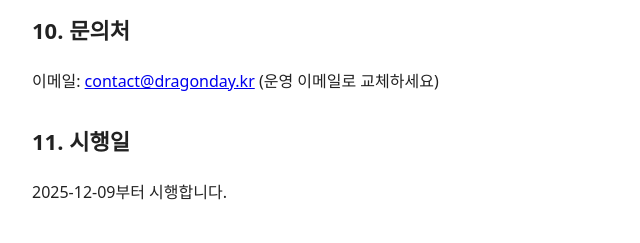
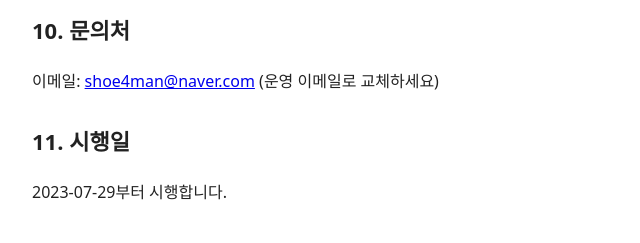
Before and after one commit to dragonday-lab/dragonday-pages, a plain HTML site: page copyright.html in a window 1280 px wide. Shown: the part 1872-2115 px from the top of the page, 152-792 px from the left. Drawn offline with Linux system fonts and the light colour scheme.

Commit message:
Update copyright.html

```diff
--- a/copyright.html
+++ b/copyright.html
@@ -86,12 +86,12 @@
 
     <section id="contact">
       <h2>10. 문의처</h2>
-      <p>이메일: <a href="mailto:contact@dragonday.kr">contact@dragonday.kr</a> <span class="muted">(운영 이메일로 교체하세요)</span></p>
+      <p>이메일: <a href="mailto:contact@dragonday.kr">shoe4man@naver.com</a> <span class="muted">(운영 이메일로 교체하세요)</span></p>
     </section>
 
     <section id="effective">
       <h2>11. 시행일</h2>
-      <p>2025-12-09부터 시행합니다.</p>
+      <p>2023-07-29부터 시행합니다.</p>
     </section>
   </main>
 
```
